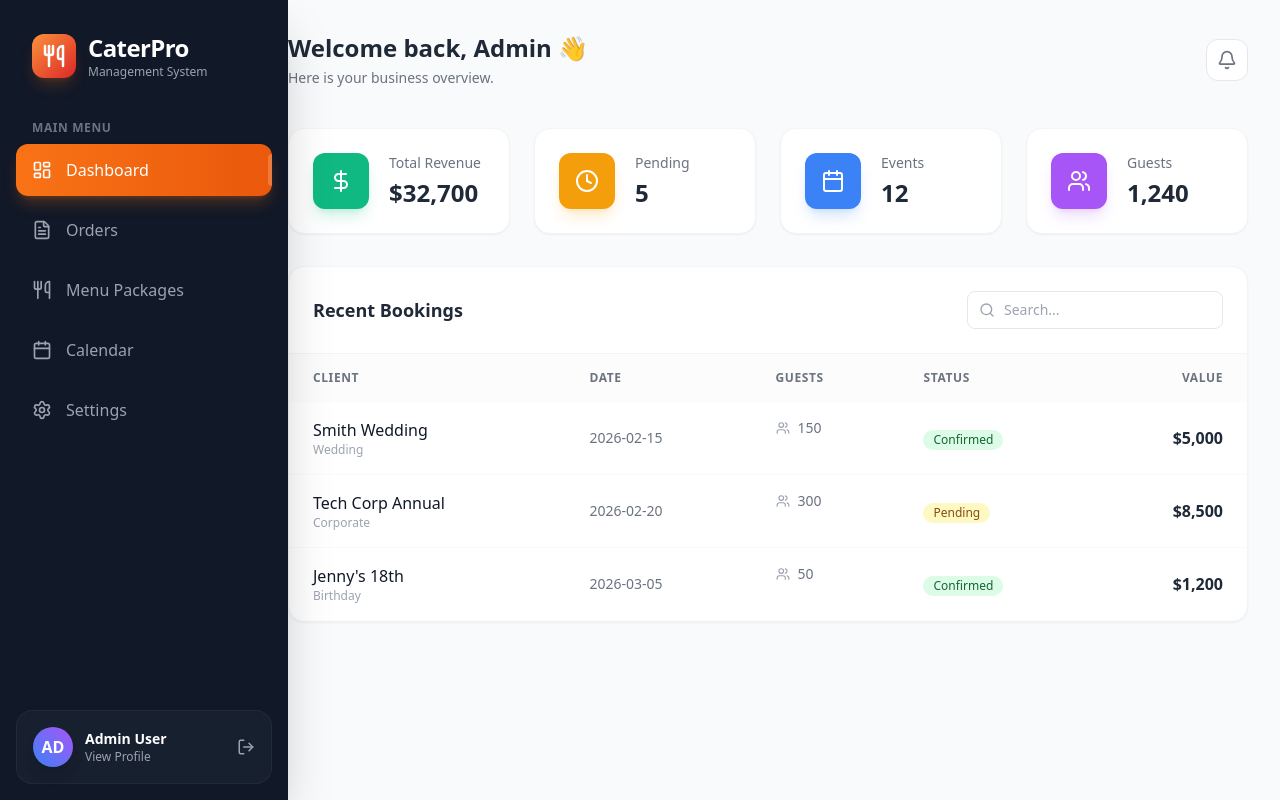
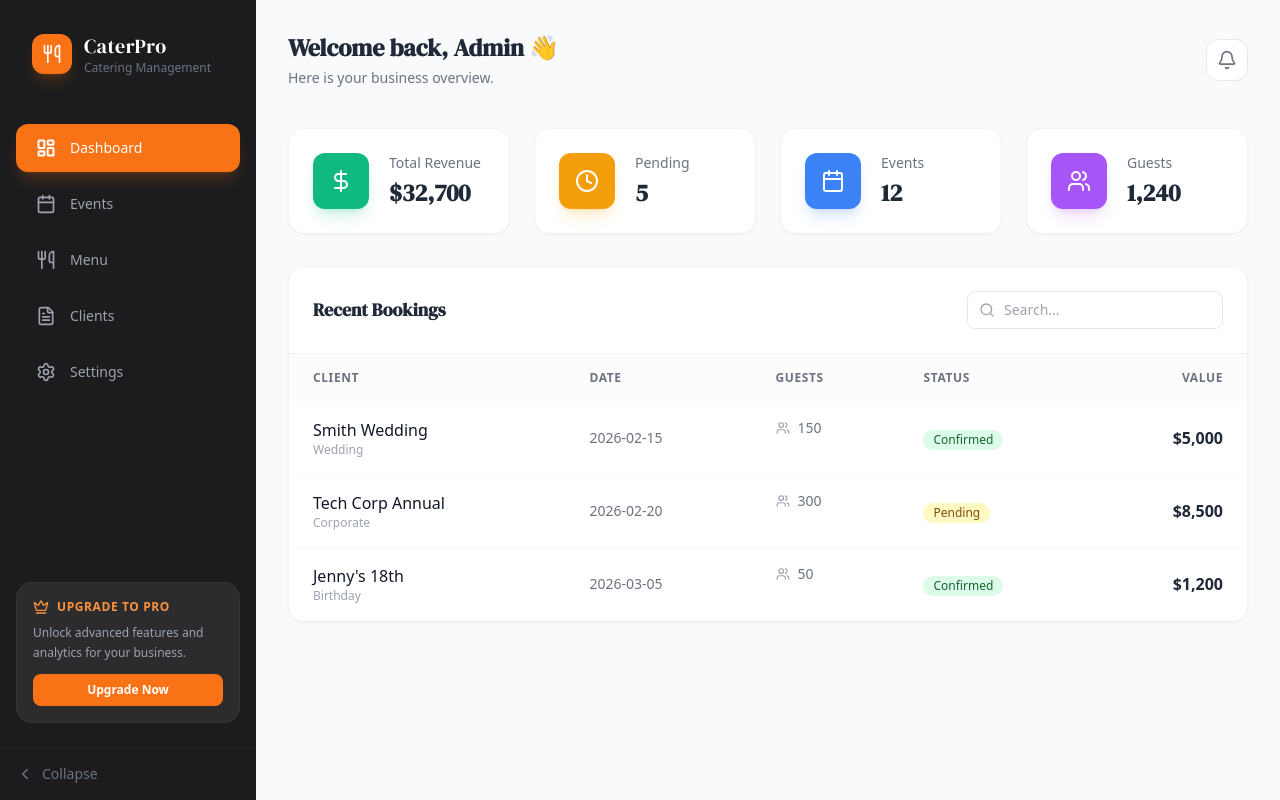
Before and after one commit to TriCodeLK/Catering-Management-System, a React (Vite) app in the folder catering-system/: page / in a window 1280 px wide. Built offline with nearby package versions, Linux system fonts and the light colour scheme.

Commit message:
feat: update sidebar design and improve styling for better user experience

```diff
--- a/catering-system/src/components/Sidebar.jsx
+++ b/catering-system/src/components/Sidebar.jsx
@@ -1,31 +1,30 @@
 import React from 'react';
-import { LayoutDashboard, FileText, Utensils, Calendar, Settings, LogOut } from 'lucide-react';
+import { LayoutDashboard, FileText, Utensils, Calendar, Settings, ChevronLeft, Crown } from 'lucide-react';
 
 const Sidebar = ({ activeTab, setActiveTab }) => {
   const menuItems = [
     { id: 'dashboard', label: 'Dashboard', icon: LayoutDashboard },
-    { id: 'orders', label: 'Orders', icon: FileText },
-    { id: 'menu', label: 'Menu Packages', icon: Utensils },
-    { id: 'calendar', label: 'Calendar', icon: Calendar },
+    { id: 'orders', label: 'Events', icon: Calendar }, // Changed label to match design
+    { id: 'menu', label: 'Menu', icon: Utensils },
+    { id: 'clients', label: 'Clients', icon: FileText }, // Added to match design
     { id: 'settings', label: 'Settings', icon: Settings },
   ];
 
   return (
-    <aside className="w-72 bg-gray-900 text-white hidden md:flex flex-col h-screen fixed left-0 top-0 z-50 shadow-2xl">
+    <aside className="w-64 bg-[#1C1C1E] text-white hidden md:flex flex-col h-screen fixed left-0 top-0 z-50">
       {/* Logo Area */}
-      <div className="p-8 pb-4 flex items-center gap-3">
-        <div className="bg-gradient-to-br from-orange-400 to-red-600 p-2.5 rounded-xl text-white shadow-lg shadow-orange-500/20">
-          <Utensils size={24} strokeWidth={2.5} />
+      <div className="p-8 flex items-center gap-3">
+        <div className="w-10 h-10 bg-orange-500 rounded-xl flex items-center justify-center shadow-lg shadow-orange-500/20">
+            <Utensils size={20} className="text-white" />
         </div>
         <div>
-          <h1 className="text-2xl font-bold tracking-tight">CaterPro</h1>
-          <p className="text-xs text-gray-400 font-medium">Management System</p>
+          <h1 className="text-xl font-medium tracking-wide">CaterPro</h1>
+          <p className="text-xs text-gray-500">Catering Management</p>
         </div>
       </div>
 
       {/* Navigation */}
-      <nav className="flex-1 px-4 py-6 space-y-2">
-        <p className="px-4 text-xs font-bold text-gray-500 uppercase tracking-wider mb-2">Main Menu</p>
+      <nav className="flex-1 px-4 py-4 space-y-2">
         {menuItems.map((item) => {
           const Icon = item.icon;
           const isActive = activeTab === item.id;
@@ -33,37 +32,36 @@ const Sidebar = ({ activeTab, setActiveTab }) => {
             <button
               key={item.id}
               onClick={() => setActiveTab(item.id)}
-              className={`w-full flex items-center gap-3.5 px-4 py-3.5 rounded-xl transition-all duration-300 group relative overflow-hidden ${
+              className={`w-full flex items-center gap-3.5 px-5 py-3.5 rounded-xl transition-all duration-300 ${
                 isActive
-                  ? 'bg-gradient-to-r from-primary to-orange-600 text-white shadow-lg shadow-orange-500/25'
-                  : 'text-gray-400 hover:bg-white/5 hover:text-white'
+                  ? 'bg-[#F97316] text-white shadow-lg shadow-orange-500/20'
+                  : 'text-gray-400 hover:text-white hover:bg-white/5'
               }`}
             >
-              <Icon size={20} className={isActive ? 'animate-pulse' : ''} />
-              <span className="font-medium">{item.label}</span>
-              {isActive && (
-                <div className="absolute right-0 top-1/2 -translate-y-1/2 w-1 h-8 bg-white/20 rounded-l-full" />
-              )}
+              <Icon size={20} strokeWidth={isActive ? 2.5 : 2} />
+              <span className={`text-sm ${isActive ? 'font-medium' : 'font-normal'}`}>{item.label}</span>
             </button>
           );
         })}
       </nav>
 
-      {/* User Profile */}
-      <div className="p-4 mx-4 mb-4 bg-gray-800/50 rounded-2xl border border-white/5 backdrop-blur-sm">
-        <div className="flex items-center gap-3">
-          <div className="w-10 h-10 rounded-full bg-gradient-to-tr from-blue-500 to-purple-500 flex items-center justify-center font-bold text-white shadow-lg">
-            AD
-          </div>
-          <div className="flex-1">
-            <p className="text-sm font-bold text-white">Admin User</p>
-            <p className="text-xs text-gray-400">View Profile</p>
-          </div>
-          <button className="text-gray-400 hover:text-white transition-colors">
-            <LogOut size={18} />
-          </button>
+      {/* Upgrade Card (Matching Design) */}
+      <div className="p-4 mx-4 mb-6 bg-[#2C2C2E] rounded-2xl border border-white/5">
+        <div className="flex items-center gap-2 text-orange-400 mb-2">
+            <Crown size={16} />
+            <span className="text-xs font-bold uppercase tracking-wider">Upgrade to Pro</span>
         </div>
+        <p className="text-xs text-gray-400 mb-3 leading-relaxed">Unlock advanced features and analytics for your business.</p>
+        <button className="w-full py-2 bg-[#F97316] hover:bg-orange-600 text-white text-xs font-bold rounded-lg transition-colors">
+            Upgrade Now
+        </button>
       </div>
+
+      {/* Collapse Button */}
+      <button className="p-4 flex items-center gap-2 text-gray-500 hover:text-white transition-colors text-sm font-medium border-t border-white/5">
+        <ChevronLeft size={18} />
+        <span>Collapse</span>
+      </button>
     </aside>
   );
 };
--- a/catering-system/src/index.css
+++ b/catering-system/src/index.css
@@ -1,10 +1,31 @@
-@import url('https://fonts.googleapis.com/css2?family=Plus+Jakarta+Sans:wght@300;400;500;600;700&display=swap');
+@import url('https://fonts.googleapis.com/css2?family=DM+Serif+Display&family=Inter:wght@300;400;500;600;700&display=swap');
 
 @tailwind base;
 @tailwind components;
 @tailwind utilities;
 
 body {
-  font-family: 'Plus Jakarta Sans', sans-serif;
-  background-color: #f8fafc; /* පොඩ්ඩක් නිල් පාටට හුරු අළු පාටක් */
+  font-family: 'Inter', sans-serif;
+  background-color: #F3F4F6;
+  color: #1F2937;
 }
+
+/* Headings will use the Serif font like the design */
+h1, h2, h3, h4, h5, h6 {
+  font-family: 'DM Serif Display', serif;
+}
+
+/* Custom Scrollbar */
+::-webkit-scrollbar {
+  width: 8px;
+}
+::-webkit-scrollbar-track {
+  background: transparent;
+}
+::-webkit-scrollbar-thumb {
+  background: #cbd5e1;
+  border-radius: 4px;
+}
+::-webkit-scrollbar-thumb:hover {
+  background: #94a3b8;
+}
```
